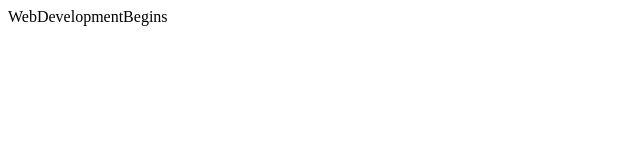
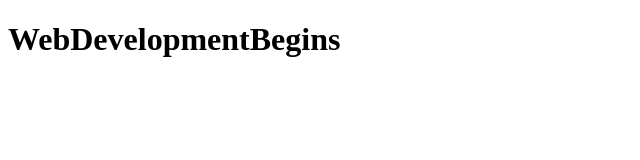
Before and after one commit to amanksingh007/coursera, a plain HTML site: page site/index.html in a window 1280 px wide. Shown: the whole page, without its empty margins (0-640 px from the left). Drawn offline with Linux system fonts and the light colour scheme.

Commit message:
Update index.html

```diff
--- a/site/index.html
+++ b/site/index.html
@@ -6,7 +6,7 @@
 </head>
 
 <body>
-<h11>WebDevelopmentBegins</h11>
+<h1>WebDevelopmentBegins</h1>
 </body>
 
 </html>
```
